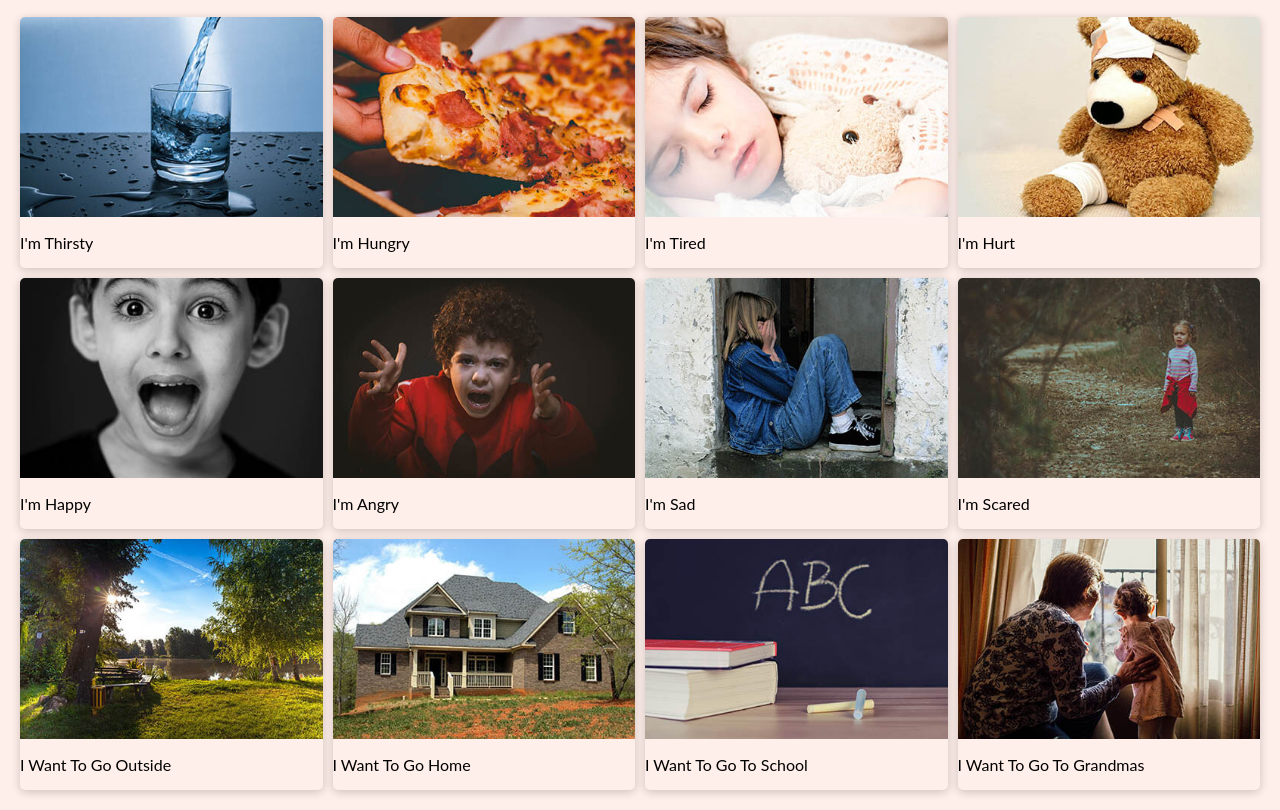
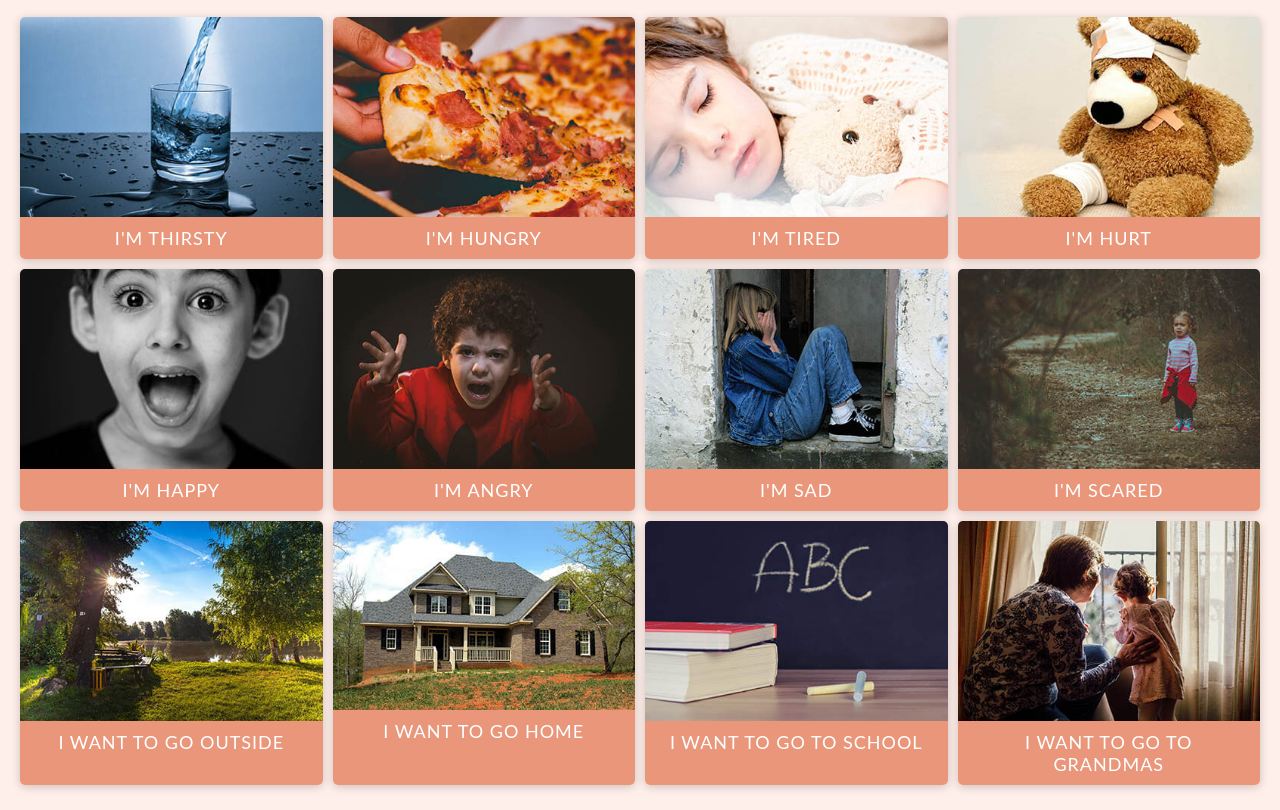
Before and after one commit to Vanchen07/JS20---Speech_Text_Reader, a plain HTML site: page index.html in a window 1280 px wide. Shown: the part 139-949 px from the top of the page. Drawn offline with Linux system fonts and the light colour scheme; a web font is replaced by a local one.

Commit message:
add styling for box info

```diff
--- a/style.css
+++ b/style.css
@@ -111,3 +111,15 @@ main {
     object-fit: cover;
     height: 200px;
 }
+
+.box .info {
+    background-color: darksalmon;
+    color: #fff;
+    font-size: 18px;
+    letter-spacing: 1px;
+    text-transform: uppercase;
+    margin: 0;
+    padding: 10px;
+    text-align: center;
+    height: 100%;
+}
```
